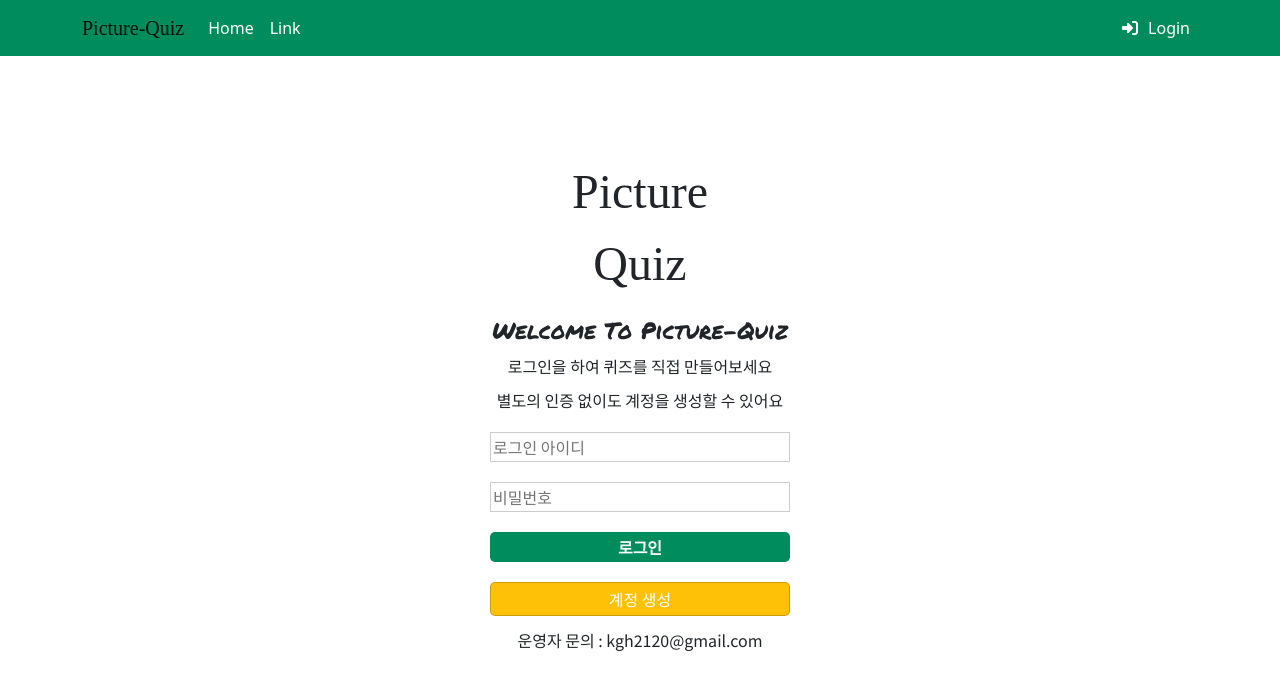
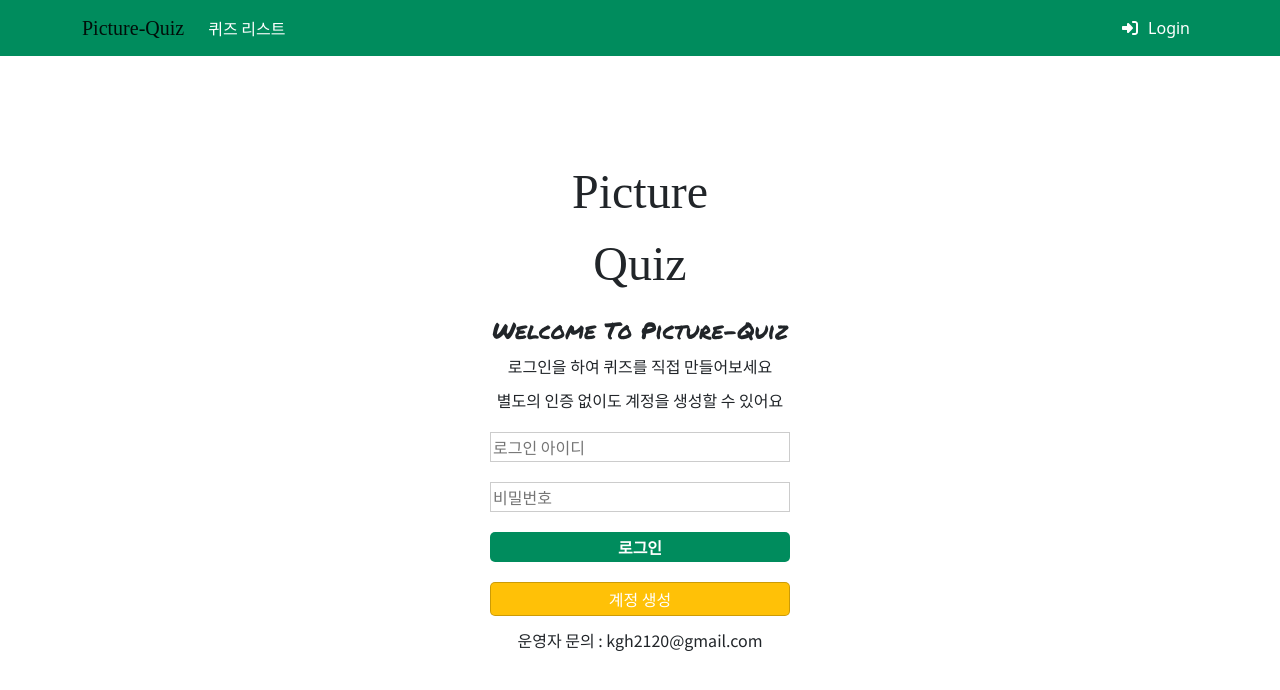
Before and after one commit to kgh2120/picturequiz-web, a React (Create React App) app: page /login in a window 1280 px wide. Shown: the top 690 px of the page. Built offline with nearby package versions, Linux system fonts and the light colour scheme; a web font is replaced by a local one.

Commit message:
Chore : NavBar에 Item 추가
- 로그인 유무에 따라서 NavBar에 Item추가
- Item에 hover할 시, 색상 변경하기

```diff
--- a/src/App.js
+++ b/src/App.js
@@ -11,11 +11,12 @@ function App() {
       <Router>
         <Routes>
           <Route path={"/"} element={<Main_quiz_list/>}/>
-          <Route path={"/quiz/add"} element={<QuizAdd/>}/>
             <Route path={"/login"} element={<Userform _mode={"login"}/>}></Route>
             <Route path={"/signUp"} element={<Userform _mode={"signUp"}/>}></Route>
             <Route path={"/my-page"} element={<MyPage mode={"read"}/>}></Route>
           <Route path={"/my-page/update"} element={<MyPage mode={"update"}/>}></Route>
+          <Route path={"/quiz/add"} element={<QuizAdd/>}/>
+          <Route path={"/quiz/my"} element={<QuizAdd/>}/>
           <Route path={"/quiz/play"} element={<QuizPlay/>}></Route>
         </Routes>
       </Router>
--- a/src/view/component/navbar/my_Navbar.js
+++ b/src/view/component/navbar/my_Navbar.js
@@ -24,24 +24,30 @@ export default function My_Navbar() {
             <Navbar.Brand className={"nav_logo"} href="/">Picture-Quiz</Navbar.Brand>
             <Navbar.Toggle aria-controls="basic-navbar-nav" />
             <Navbar.Collapse  id="basic-navbar-nav" >
-                <Nav  className="me-auto" >
-                    <Nav.Link  className={"text-white"} href="#home">Home</Nav.Link>
-                    <Nav.Link  className={"text-white"} href="#link">Link</Nav.Link>
+                <Nav  className="me-auto nav_text_korean" >
+                    <Nav.Link  className={"cus-nav"} href="/">퀴즈 리스트</Nav.Link>
+                    {logined ?
+                        <>
+                            <Nav.Link  className={"cus-nav"} href="/quiz/my">내가 만든 퀴즈</Nav.Link>
+                            <Nav.Link  className={"cus-nav"} href="/quiz/add">퀴즈 등록하기</Nav.Link>
+                        </>
+                        : null}
+
                 </Nav>
                 {logined ?
                     <Nav >
-                        <Nav.Link className={"text-white"} href={"/my-page"}>
+                        <Nav.Link className={"cus-nav"} href={"/my-page"}>
                             <FontAwesomeIcon className={"nav_userform_icon"} icon={faCircleInfo} />
                             <span className={"nav_text_korean "}>내 정보 보기</span>
                         </Nav.Link>
 
-                        <Nav.Link className={"text-white"} onClick={logout}>
+                        <Nav.Link className={"cus-nav"} onClick={logout}>
                             <FontAwesomeIcon className={"nav_userform_icon"} icon={faRightToBracket}></FontAwesomeIcon>
                             <span>LogOut</span>
                         </Nav.Link>
                     </Nav>
                     : <Nav className={"c_nav_text"}>
-                        <Nav.Link className={"text-white"} href={"/login"}>
+                        <Nav.Link className={"cus-nav"} href={"/login"}>
                             <FontAwesomeIcon className={"nav_userform_icon"} icon={faRightToBracket}></FontAwesomeIcon>
                             <span >Login</span>
                         </Nav.Link>
--- a/src/view/component/navbar/navbar.css
+++ b/src/view/component/navbar/navbar.css
@@ -14,3 +14,9 @@
 .nav_text_korean{
     font-family: 'Noto Sans KR', sans-serif;
 }
+.cus-nav{
+    color: #FFFFFF;
+}
+.cus-nav:hover{
+    color: var(--main);
+}
```
